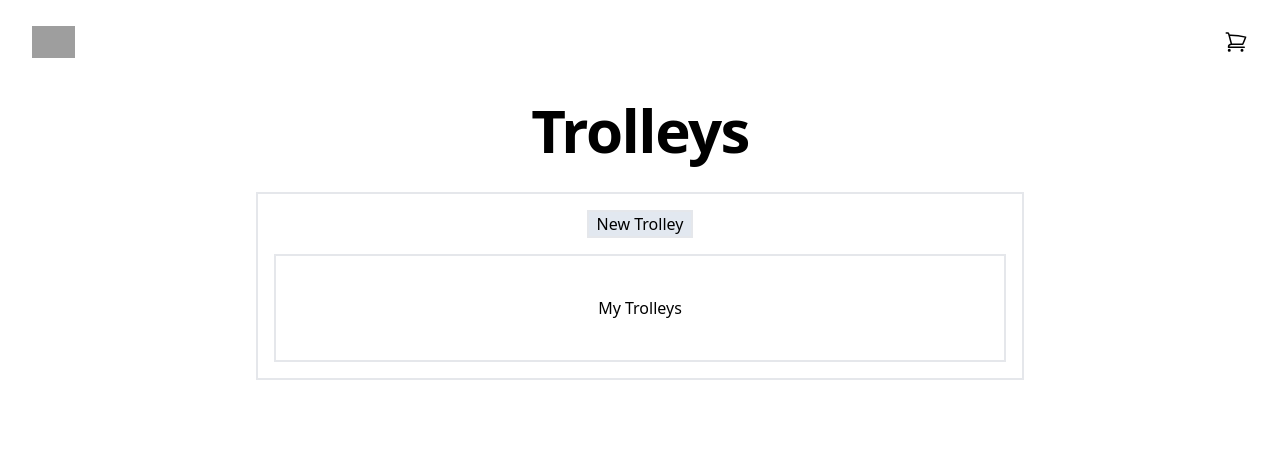
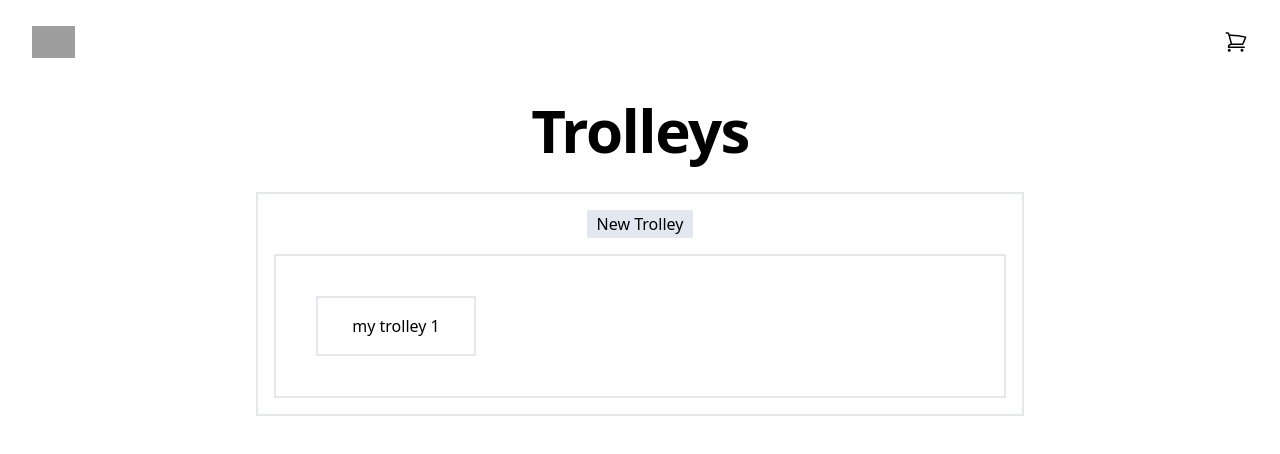
Before and after one commit to ljaviertovar/trolleys, a React (Vite) app: page / in a window 1280 px wide. Shown: the top 454 px of the page. Built offline with nearby package versions, Linux system fonts and the light colour scheme; grey boxes are pictures that could not be loaded.

Commit message:
show trolleys

```diff
--- a/src/App.tsx
+++ b/src/App.tsx
@@ -1,11 +1,13 @@
-import { useLayoutEffect, useState } from "react"
-import { createPortal } from "react-dom"
+import { useState } from "react"
+import { useTrolleyStore } from "./store/trolley-store"
 
 import { Nav, PortalModal } from "./components/ui"
 import { NewTrolley } from "./components/trolleys"
 
 export default function App() {
 	const [showNewList, setShowNewList] = useState(false)
+
+	const { trolleys } = useTrolleyStore(state => state)
 
 	return (
 		<div className='isolate px-6 py-6 lg:px-8'>
@@ -24,7 +26,11 @@ export default function App() {
 								<NewTrolley setShowNewList={setShowNewList} />
 							</PortalModal>
 						)}
-						<div className='py-10 px-10 text-center border-2'>My Trolleys</div>
+						<div className='py-10 px-10 text-center border-2'>
+							{trolleys.map(trolley => (
+								<div className='p-4 text-center border-2 w-40'>{trolley.name}</div>
+							))}
+						</div>
 					</div>
 				</div>
 			</main>
```
